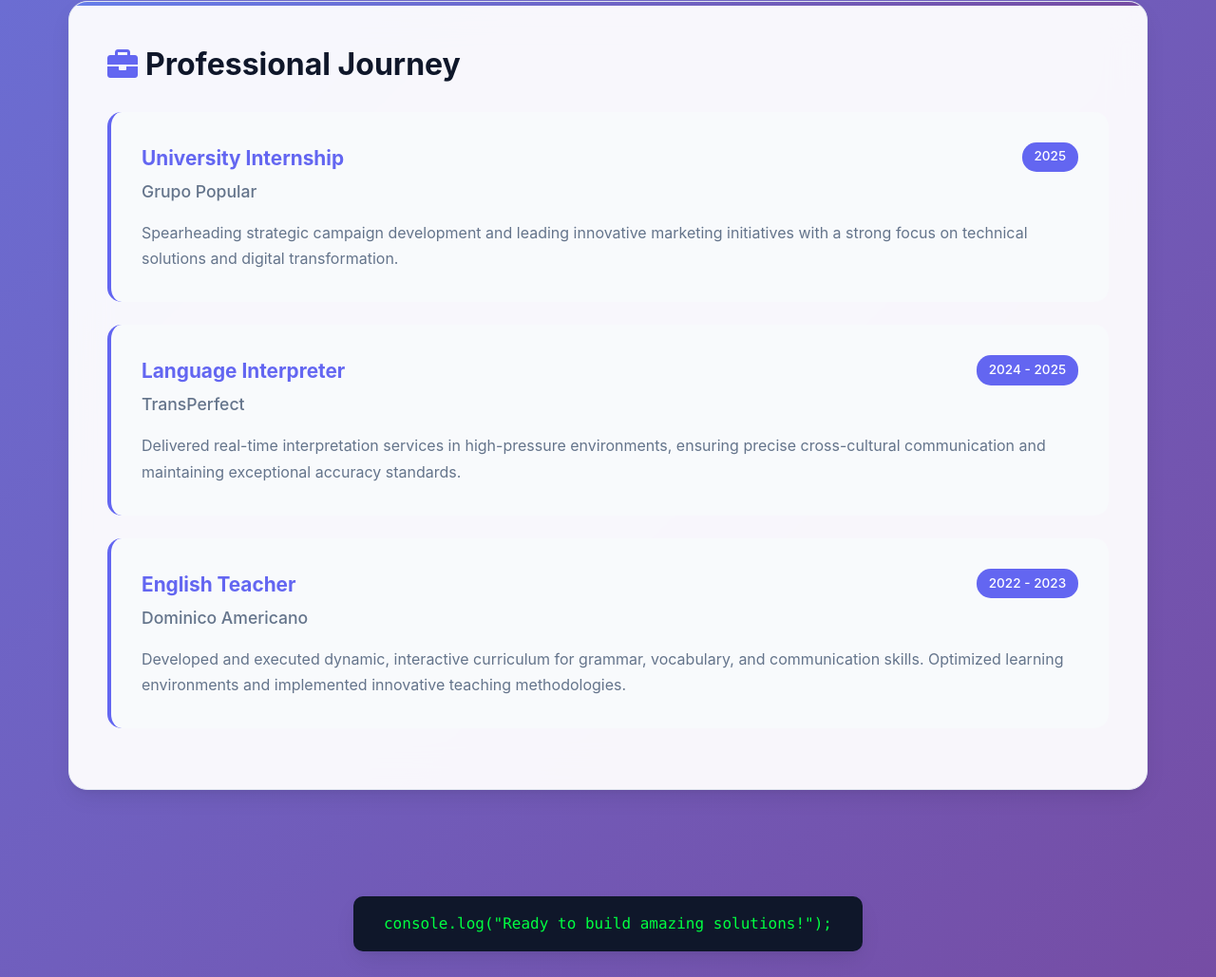
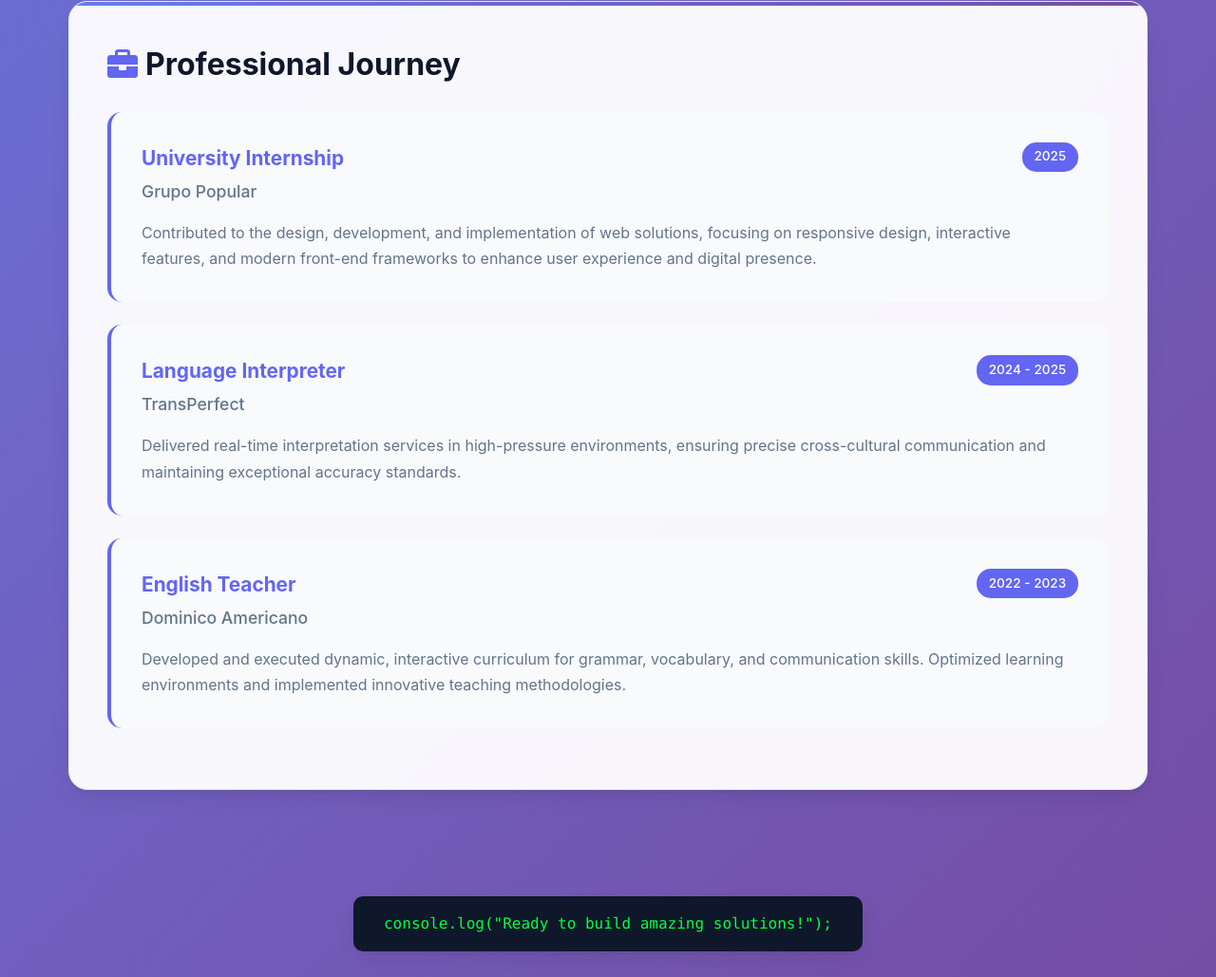
Before and after one commit to FCarpio03/FCarpio, a plain HTML site: page index.html in a window 1280 px wide. Shown: the part 1197-2226 px from the top of the page at 95% size. Drawn offline with Linux system fonts and the light colour scheme.

Commit message:
Update index.html

```diff
--- a/index.html
+++ b/index.html
@@ -568,7 +568,7 @@
                     <div class="job-period">2025</div>
                 </div>
                 <div class="job-description">
-                    Spearheading strategic campaign development and leading innovative marketing initiatives with a strong focus on technical solutions and digital transformation.
+                    Contributed to the design, development, and implementation of web solutions, focusing on responsive design, interactive features, and modern front-end frameworks to enhance user experience and digital presence.
                 </div>
             </div>
 
```
